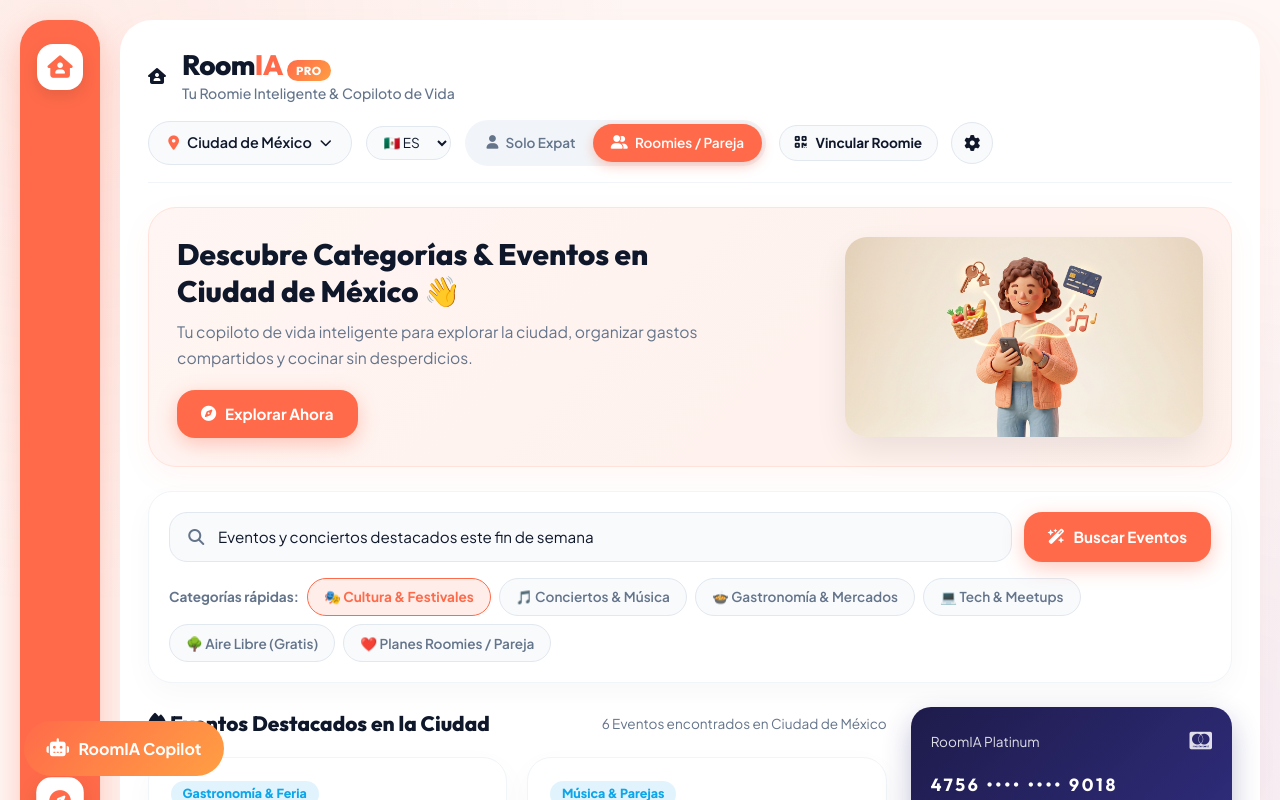
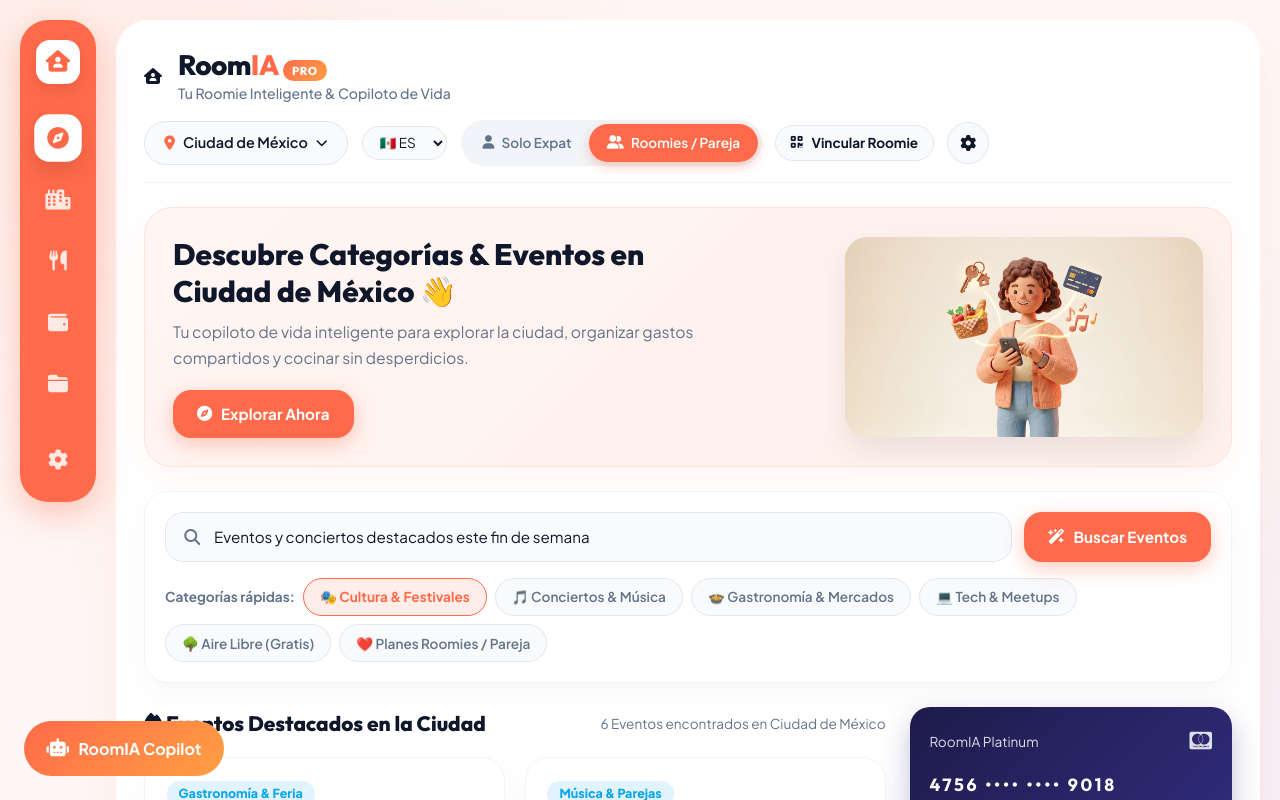
Before and after one commit to jotive/lifepilot-ai, a React (Vite) app in the folder apps/web/: page / in a window 1280 px wide. Shown: the top 800 px of the page. Built offline with nearby package versions, Linux system fonts and the light colour scheme.

Commit message:
fix(css): enforce fixed 44px x 44px non-stretching dimensions and sticky alignment for sidebar menu items

```diff
--- a/apps/web/styles.css
+++ b/apps/web/styles.css
@@ -4,7 +4,7 @@
 
 /* ==========================================================================
    RoomIA — Neo-Claymorphic & Warm Light Design System
-   Inspired by Dribbble 3D Clay & Soft Floating UI Standards
+   Fixed-Dimension Non-Stretching Sidebar & Precise Component Styling
    ========================================================================== */
 
 :root {
@@ -65,6 +65,7 @@ body {
 /* App Structure with Left Sidebar */
 .app-container {
   display: flex;
+  align-items: flex-start;
   min-height: 100vh;
   max-width: 1440px;
   margin: 0 auto;
@@ -72,31 +73,40 @@ body {
   gap: 1.25rem;
 }
 
-/* Left Sidebar Navigation (Dribbble Reference Match) */
+/* Left Sidebar Navigation (Fixed Dimensions - No Stretching) */
 .app-sidebar {
-  width: 80px;
+  width: 76px;
   background: var(--primary);
   border-radius: 28px;
   display: flex;
   flex-direction: column;
   align-items: center;
-  justify-content: space-between;
-  padding: 1.5rem 0;
+  justify-content: flex-start;
+  padding: 1.25rem 0;
+  gap: 2rem;
   box-shadow: 0 12px 32px rgba(255, 107, 74, 0.35);
   flex-shrink: 0;
+  position: sticky;
+  top: 1.25rem;
+  max-height: calc(100vh - 2.5rem);
 }
 
 .sidebar-logo {
-  width: 46px;
-  height: 46px;
+  width: 44px;
+  height: 44px;
+  min-width: 44px;
+  min-height: 44px;
+  max-width: 44px;
+  max-height: 44px;
   background: #ffffff;
-  border-radius: 16px;
-  display: flex;
+  border-radius: 14px;
+  display: inline-flex;
   align-items: center;
   justify-content: center;
   color: var(--primary);
-  font-size: 1.4rem;
+  font-size: 1.35rem;
   box-shadow: 0 6px 16px rgba(0, 0, 0, 0.1);
+  flex-shrink: 0;
 }
 
 .sidebar-nav-list {
@@ -104,21 +114,34 @@ body {
   flex-direction: column;
   gap: 1.1rem;
   align-items: center;
+  width: 100%;
 }
 
 .sidebar-nav-item {
   width: 44px;
   height: 44px;
+  min-width: 44px;
+  min-height: 44px;
+  max-width: 44px;
+  max-height: 44px;
   border-radius: 14px;
   border: none;
   background: transparent;
-  color: rgba(255, 255, 255, 0.8);
+  color: rgba(255, 255, 255, 0.85);
   font-size: 1.25rem;
   cursor: pointer;
-  display: flex;
+  display: inline-flex;
   align-items: center;
   justify-content: center;
   transition: var(--transition-fast);
+  flex-shrink: 0;
+  padding: 0;
+  line-height: 1;
+}
+
+.sidebar-nav-item i {
+  display: inline-block;
+  line-height: 1;
 }
 
 .sidebar-nav-item:hover {
@@ -143,6 +166,7 @@ body {
   display: flex;
   flex-direction: column;
   gap: 1.5rem;
+  min-width: 0;
 }
 
 /* Top Header Bar */
```
